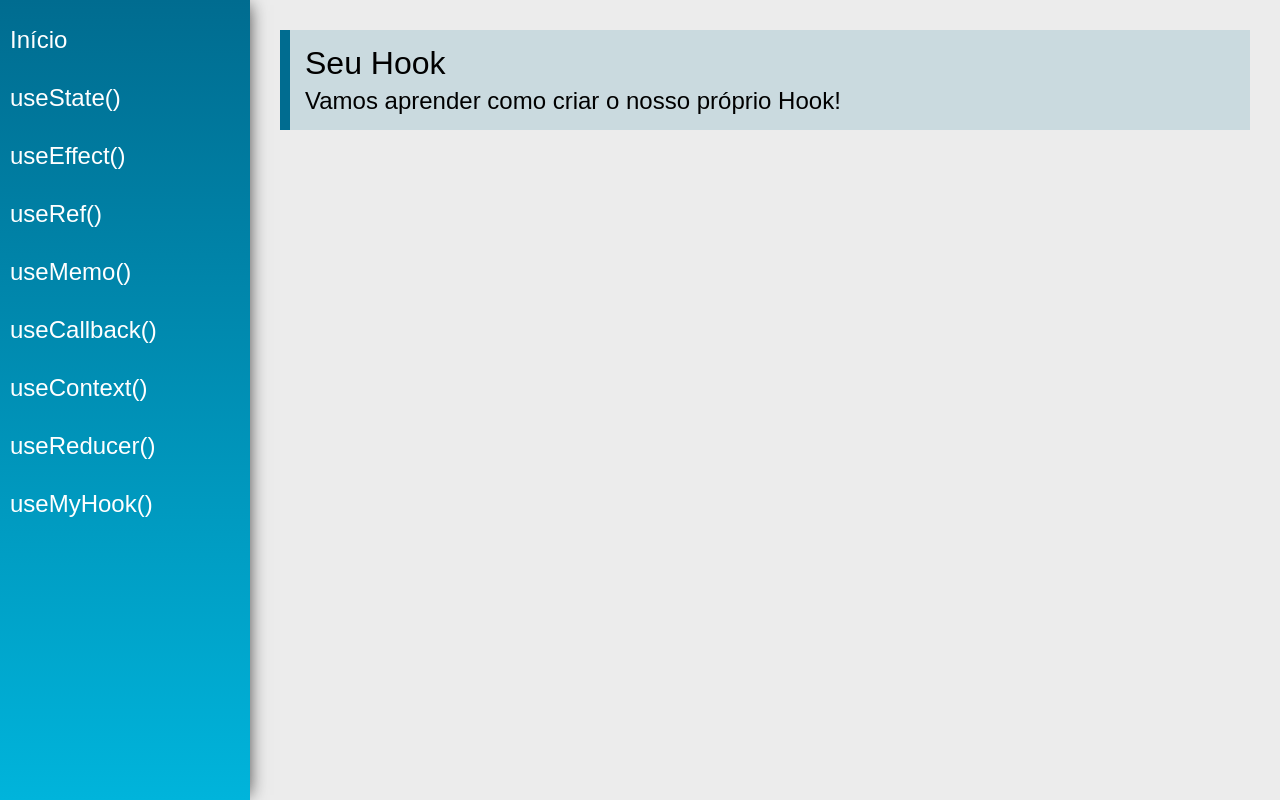
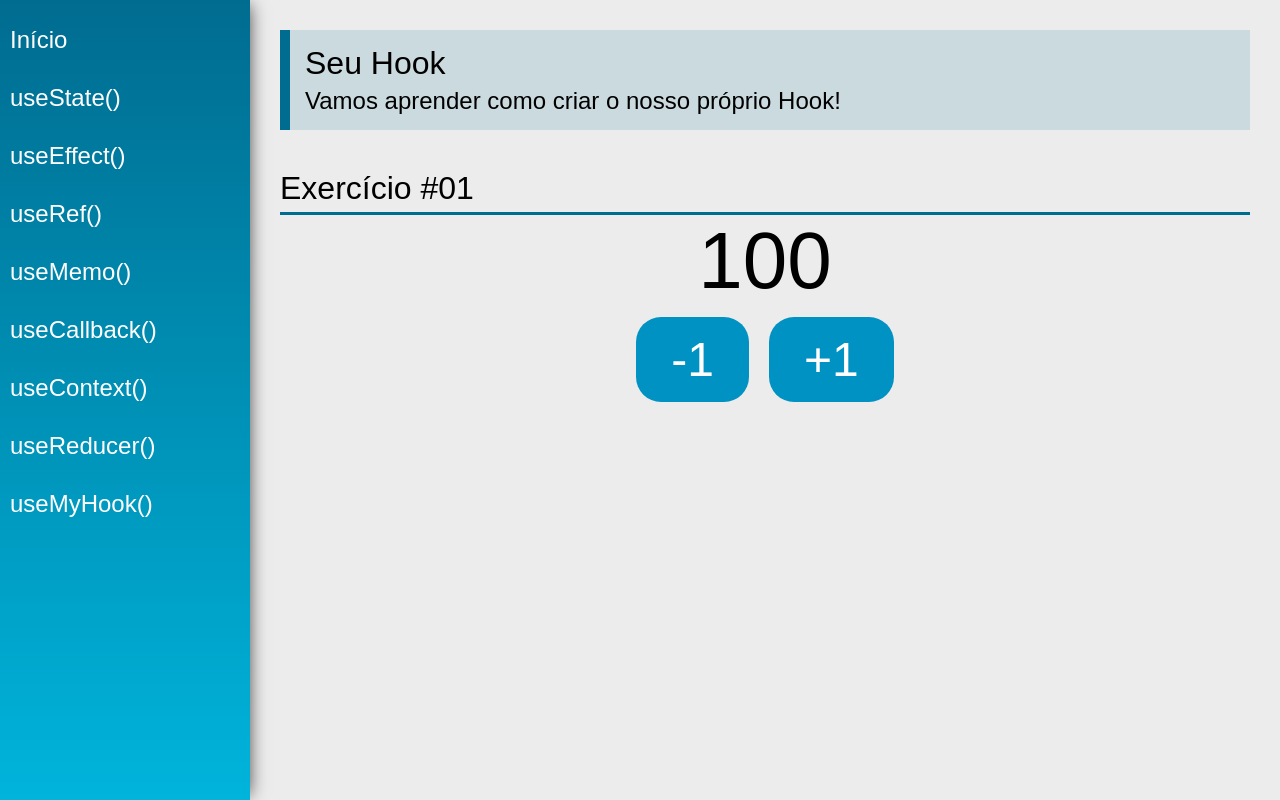
Before and after one commit to wen-dell/hooks, a React (Create React App) app: page /useCustom in a window 1280 px wide. Built offline with nearby package versions, Linux system fonts and the light colour scheme.

Commit message:
Custom hooks #01

```diff
--- /dev/null
+++ b/src/hooks/useCounter.js
@@ -0,0 +1,15 @@
+import { useState } from "react"
+
+export const useCounter = (initialValue = 100) => {
+    const [count, setCount] = useState(initialValue);
+
+    function inc() {
+        setCount(count + 1);
+    }
+
+    function dec() {
+        setCount(count - 1);
+    }
+
+    return [count, inc, dec];
+}
--- a/src/views/examples/UseCustom.jsx
+++ b/src/views/examples/UseCustom.jsx
@@ -1,15 +1,28 @@
-import React from 'react'
-import PageTitle from '../../components/layout/PageTitle'
+import React from 'react';
+import PageTitle from '../../components/layout/PageTitle';
+import SectionTitle from '../../components/layout/SectionTitle';
+import { useCounter } from '../../hooks/useCounter';
 
 const UseRef = (props) => {
+
+    const [count, inc, dec] = useCounter();
+
     return (
         <div className="UseCustom">
             <PageTitle
                 title="Seu Hook"
                 subtitle="Vamos aprender como criar o nosso próprio Hook!"
             />
+            <SectionTitle title="Exercício #01" />
+            <div className="center">
+                <span className="text">{ count }</span>
+                <div>
+                    <button className="btn" onClick={() => dec()}>-1</button>
+                    <button className="btn" onClick={() => inc()}>+1</button>
+                </div>
+            </div>
         </div>
-    )
+    );
 }
 
-export default UseRef
+export default UseRef;
```
